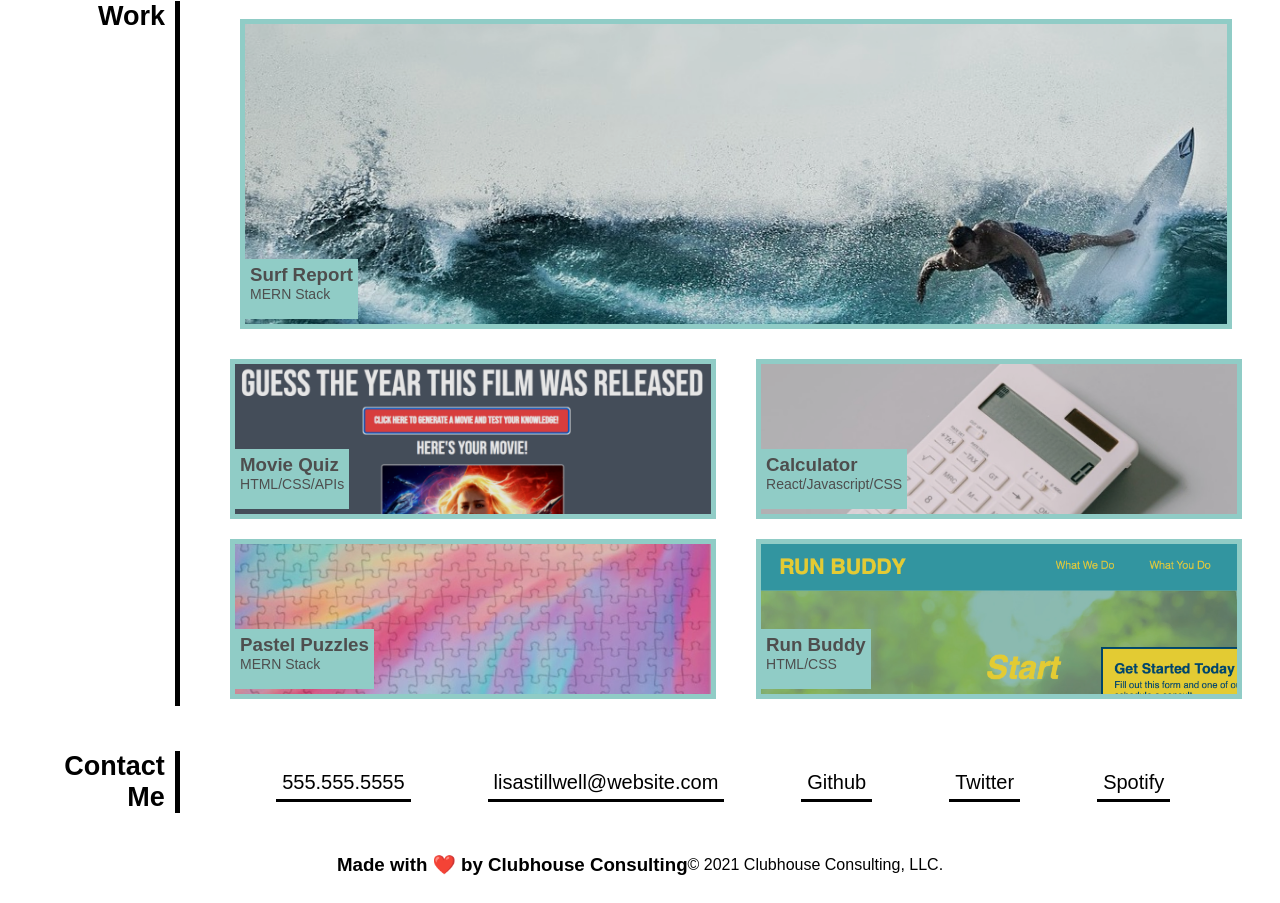
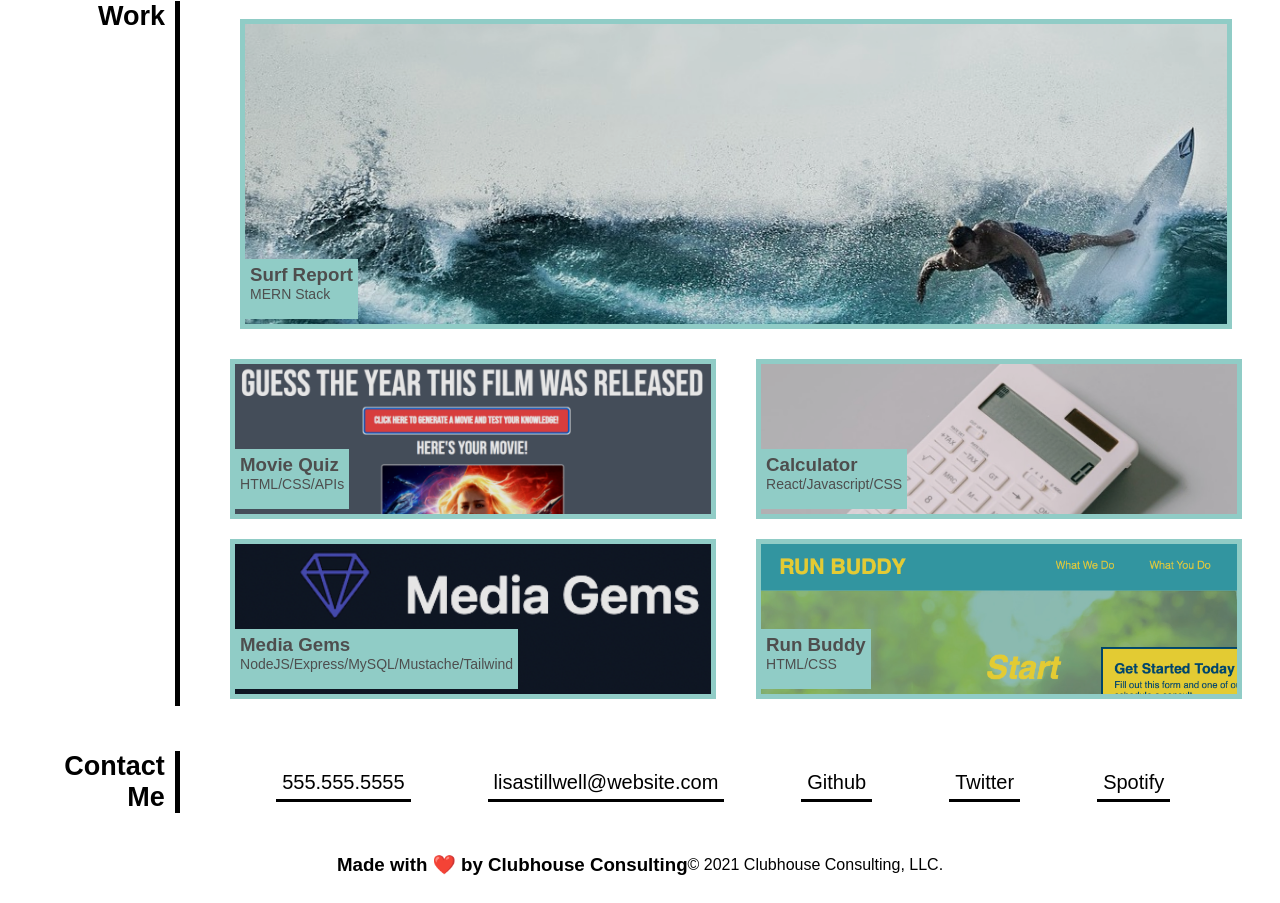
Before and after one commit to lstillwe/stillwell-portfolio, a plain HTML site: page index.html in a window 1280 px wide. Shown: the part 516-1419 px from the top of the page. Drawn offline with Linux system fonts and the light colour scheme.

Commit message:
added media gems project to portfolio

```diff
--- a/assets/css/style.css
+++ b/assets/css/style.css
@@ -200,10 +200,10 @@ header a {
 .calculator:hover {
     filter: brightness(100%);
 }
-.pastel-puzzles {
-    background-image: url("../images/pastel-puzzles.jpg");
+.media-gems {
+    background-image: url("../images/media_gems.png");
 }
-.pastel-puzzles:hover {
+.media-gems:hover {
     filter: brightness(100%);
 }
 
--- a/index.html
+++ b/index.html
@@ -79,10 +79,10 @@
                     </div>
                     <!-- pastel puzzles project -->
                     <div class="common-sub-image-div">
-                        <a class="common-sub-img pastel-puzzles" alt="Photo of pastel colored jigsaw puzzle" href="#/"></a>
+                        <a class="common-sub-img media-gems" alt="Snapshot of Media Gems App" href="#/"></a>
                         <div class="image-label">
-                            <h3>Pastel Puzzles</h3>
-                            <p>MERN Stack</p>
+                            <h3>Media Gems</h3>
+                            <p>NodeJS/Express/MySQL/Mustache/Tailwind</p>
                         </div>
                     </div>
                     <!-- run buddy project -->
```
Also changed, not shown: assets/images/media_gems.png (added).
